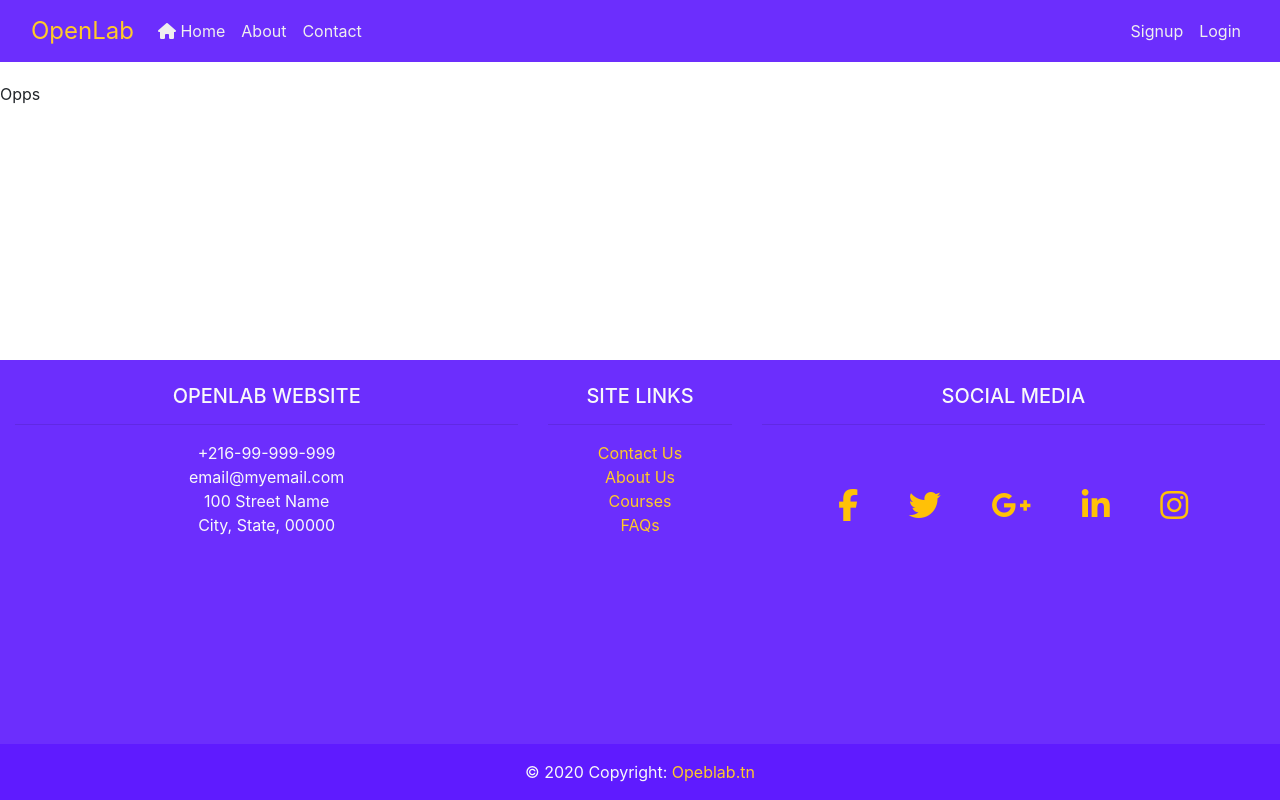
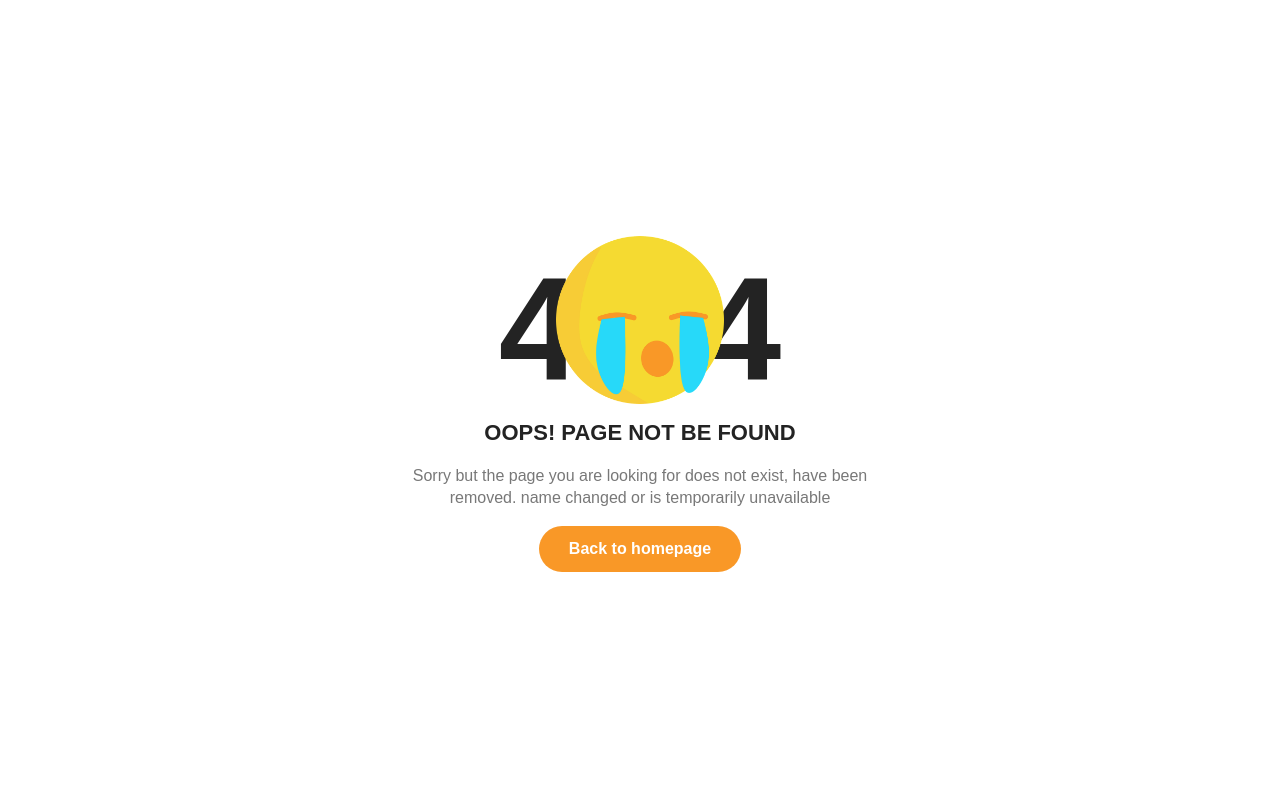
Before and after one commit to a-araari/E-Learning-Project, a Django app: template templates/404.html in a window 1280 px wide. Run offline with Django 3.2, Linux system fonts and the light colour scheme; the template is opened without the code that fills it, so the values that code supplies are empty; some libraries are stand-ins or nearby versions.

Commit message:
404 page

```diff
--- a/templates/404.html
+++ b/templates/404.html
@@ -1,5 +1,129 @@
-{% extends "base.html" %}
+{% load static %}
 
-{% block content %}
-	Opps
-{% endblock content %}
+<!DOCTYPE html>
+<html lang="en">
+
+<head>
+	<meta charset="utf-8">
+
+	<title>404 HTML Template by Colorlib</title>
+
+	<style type="text/css">
+		* {
+		  -webkit-box-sizing: border-box;
+		          box-sizing: border-box;
+		}
+
+		body {
+		  padding: 0;
+		  margin: 0;
+		}
+
+		#notfound {
+		  position: relative;
+		  height: 100vh;
+		}
+
+		#notfound .notfound {
+		  position: absolute;
+		  left: 50%;
+		  top: 50%;
+		  -webkit-transform: translate(-50%, -50%);
+		      -ms-transform: translate(-50%, -50%);
+		          transform: translate(-50%, -50%);
+		}
+
+		.notfound {
+		  max-width: 520px;
+		  width: 100%;
+		  text-align: center;
+		  line-height: 1.4;
+		}
+
+		.notfound .notfound-404 {
+		  height: 190px;
+		}
+
+		.notfound .notfound-404 h1 {
+		  font-family: 'Montserrat', sans-serif;
+		  font-size: 146px;
+		  font-weight: 700;
+		  margin: 0px;
+		  color: #232323;
+		}
+
+		.notfound .notfound-404 h1>span {
+		  display: inline-block;
+		  width: 120px;
+		  height: 120px;
+		  background-image: url('{% static "images/emoji.png" %}');
+		  background-size: cover;
+		  -webkit-transform: scale(1.4);
+		      -ms-transform: scale(1.4);
+		          transform: scale(1.4);
+		  z-index: -1;
+		}
+
+		.notfound h2 {
+		  font-family: 'Montserrat', sans-serif;
+		  font-size: 22px;
+		  font-weight: 700;
+		  margin: 0;
+		  text-transform: uppercase;
+		  color: #232323;
+		}
+
+		.notfound p {
+		  font-family: 'Montserrat', sans-serif;
+		  color: #787878;
+		  font-weight: 300;
+		}
+
+		.notfound a {
+		  font-family: 'Montserrat', sans-serif;
+		  display: inline-block;
+		  padding: 12px 30px;
+		  font-weight: 700;
+		  background-color: #f99827;
+		  color: #fff;
+		  border-radius: 40px;
+		  text-decoration: none;
+		  -webkit-transition: 0.2s all;
+		  transition: 0.2s all;
+		}
+
+		.notfound a:hover {
+		  opacity: 0.8;
+		}
+
+		@media only screen and (max-width: 767px) {
+		  .notfound .notfound-404 {
+		    height: 115px;
+		  }
+		  .notfound .notfound-404 h1 {
+		    font-size: 86px;
+		  }
+		  .notfound .notfound-404 h1>span {
+		    width: 86px;
+		    height: 86px;
+		  }
+		}
+	</style>
+</head>
+
+<body>
+
+	<div id="notfound">
+		<div class="notfound">
+			<div class="notfound-404">
+				<h1>4<span></span>4</h1>
+			</div>
+			<h2>Oops! Page Not Be Found</h2>
+			<p>Sorry but the page you are looking for does not exist, have been removed. name changed or is temporarily unavailable</p>
+			<a href="/">Back to homepage</a>
+		</div>
+	</div>
+
+</body><!-- This templates was made by Colorlib (https://colorlib.com) -->
+
+</html>
```
Also changed, not shown: requirements.py (added, +8 -0 lines), db.sqlite3, static/images/emoji.png (added).
